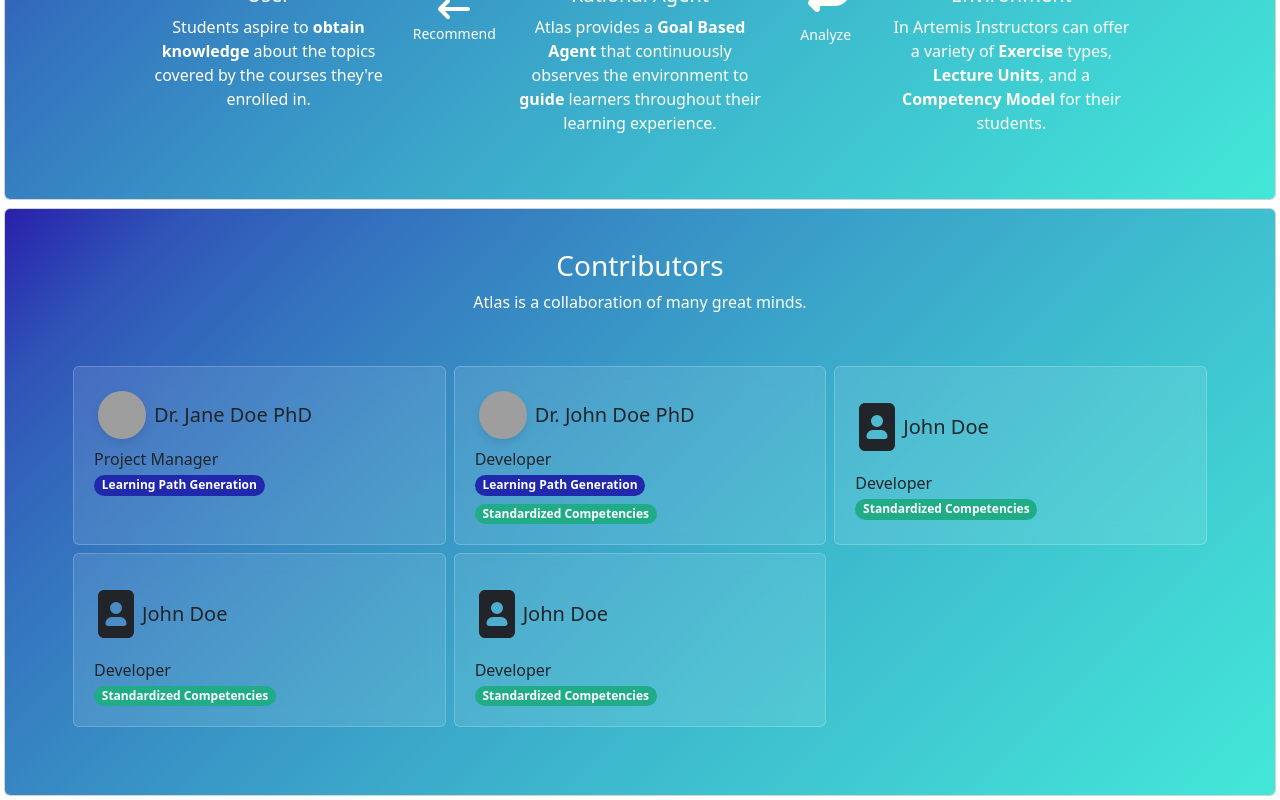
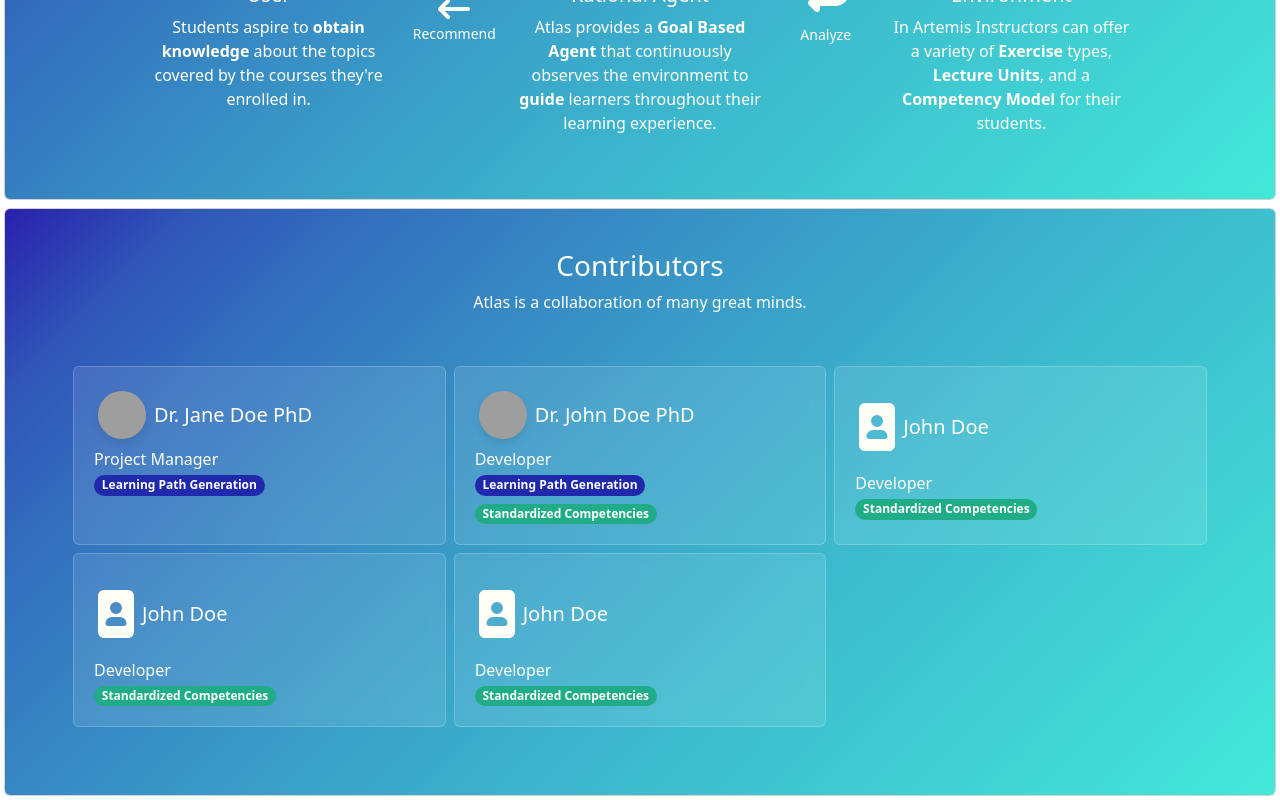
Before and after one commit to MaximilianAnzinger/atlas, an Angular app: page / in a window 1280 px wide. Shown: the part 1654-2454 px from the top of the page. Built offline with nearby package versions, Linux system fonts and the light colour scheme; grey boxes are pictures that could not be loaded.

Commit message:
Fix text color of contributor cards (#65)

```diff
--- a/src/app/shared/components/contributor-card/contributor-card.component.html
+++ b/src/app/shared/components/contributor-card/contributor-card.component.html
@@ -1,4 +1,4 @@
-<div class="card atlas-card-glass-morphism overflow-hidden h-100">
+<div class="card atlas-card-glass-morphism overflow-hidden h-100 text-light">
     <div class="card-body d-flex flex-column">
         <div class="d-flex align-items-center">
             <!-- image -->
```
